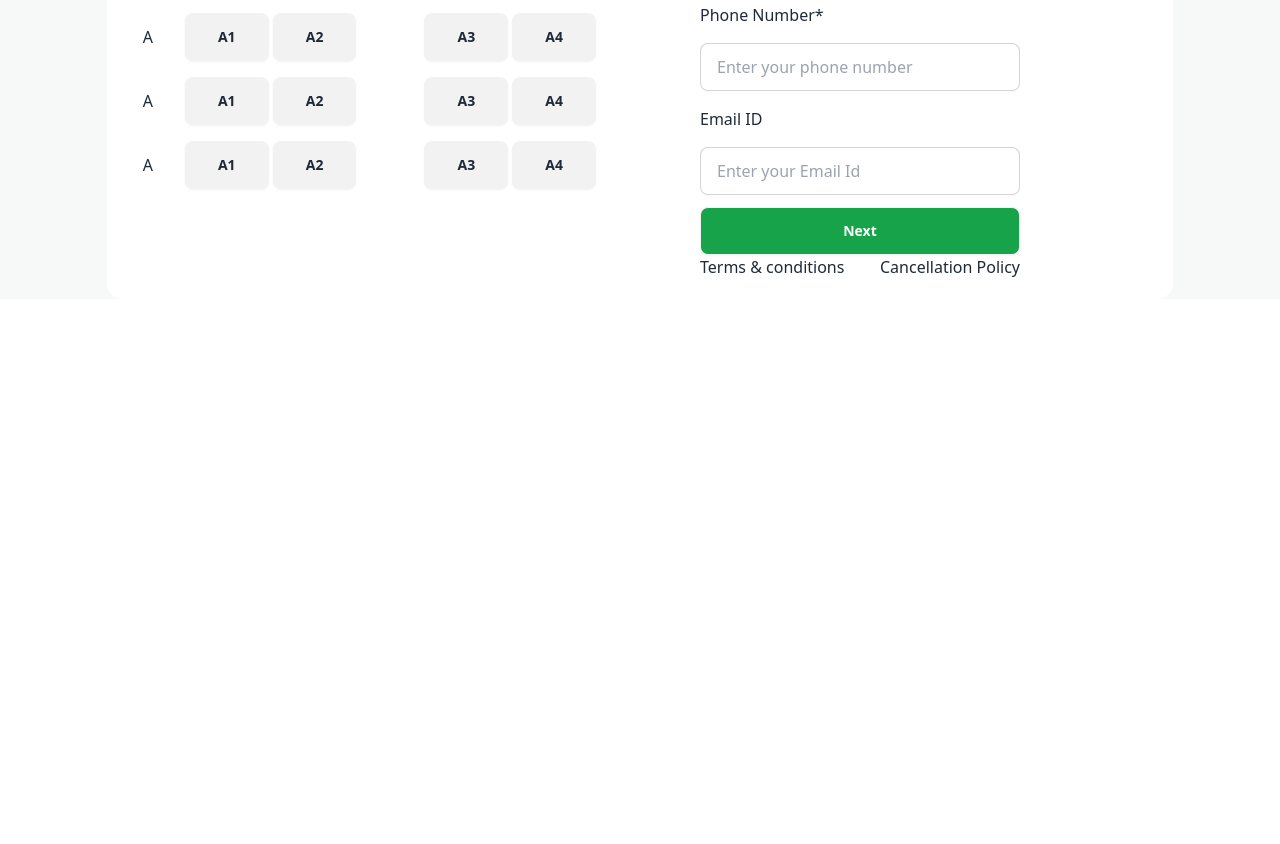
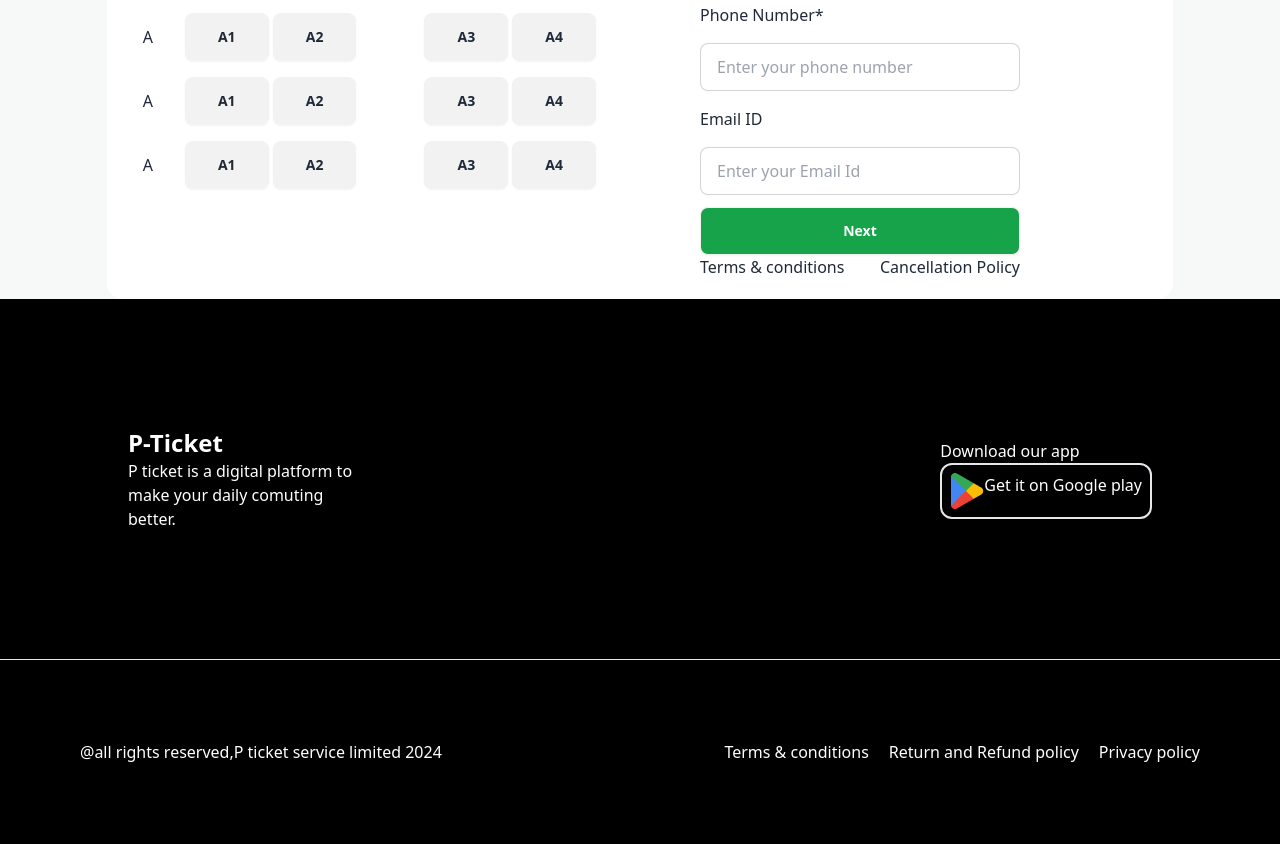
Before and after one commit to AkashAhmed007/Assignment-5, a plain HTML site: page index.html in a window 1280 px wide. Shown: the part 2528-3372 px from the top of the page. Before the commit the page ends 2827 px from the top, so only its background shows below. Drawn offline with nearby package versions, Linux system fonts and the light colour scheme.

Commit message:
footer section added

```diff
--- a/index.html
+++ b/index.html
@@ -337,11 +337,32 @@
     </div>
  </div>
 </section>
+</main>
+<footer class="bg-black text-white max-h-screen">
+    <div class="flex justify-between items-center p-32">
+        <div>
+            <h2 class="text-2xl font-bold">P-Ticket</h2>
+            <p class="w-60">P ticket is a digital platform to make your daily comuting better.</p>
+        </div>
+        <div>
+            <p>Download our app</p>
+            <div class="flex border-2 p-2 rounded-xl">
+                <img src="images/playstore.png" alt="">
+                <p>Get it on Google play</p>
+            </div>
+        </div>
+    </div>
+    <hr>
+    <div class="flex justify-between items-center p-20">
+        <p>@all rights reserved,P ticket service limited 2024</p>
+        <div class="flex justify-center items-center gap-5">
+            <p>Terms & conditions</p>
+            <p>Return and Refund policy</p>
+            <p>Privacy policy</p>
+        </div>
+    </div>
+</footer>
 
-</main>
-    <footer>
-
-    </footer>
 <script src="javascript/script.js"></script>
 </body>
 </html>
```
